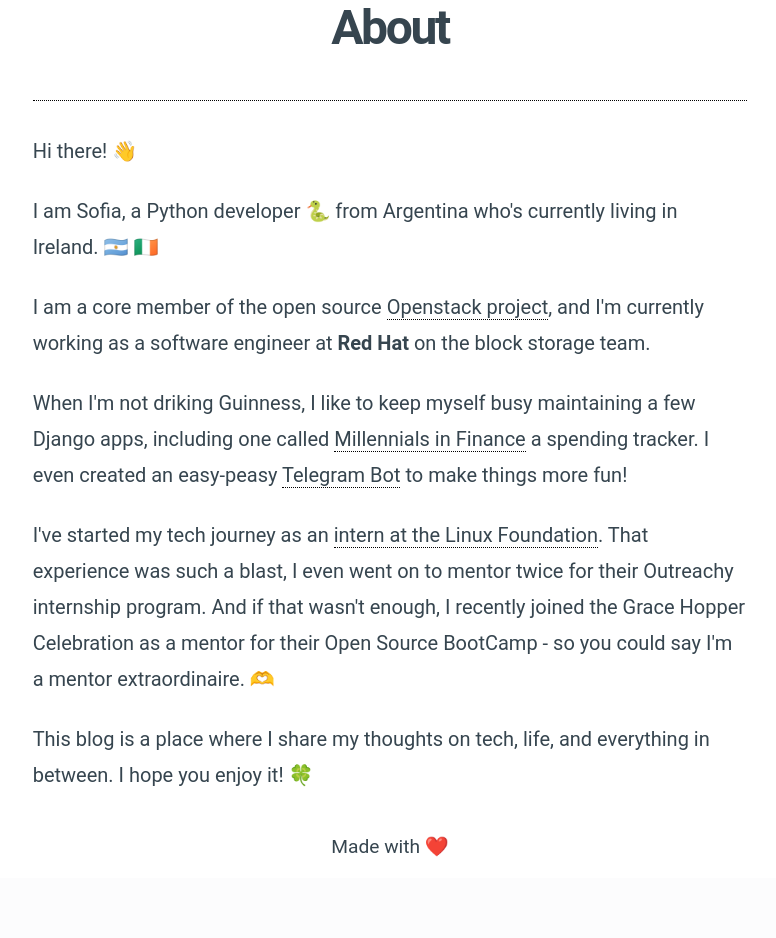
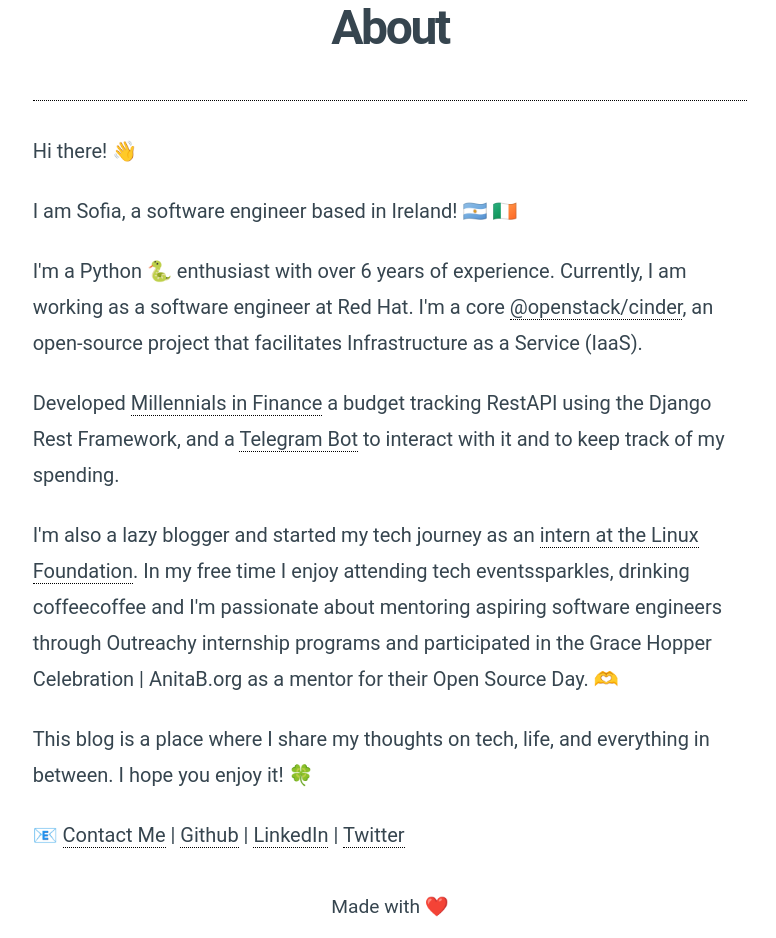
Before and after one commit to enriquetaso/sofi-super-blog, a Django app: page /resume/ in a window 1280 px wide. Shown: the part 163-1101 px from the top of the page, without its empty margins (250-1026 px from the left). Before the commit the page ends 1020 px from the top, so only its background shows below. Run offline with Django 4.2, Linux system fonts and the light colour scheme; some libraries are stand-ins or nearby versions; some web fonts are replaced.

Commit message:
:bento: About me HTML page updated

```diff
--- a/blog/templates/blog/about.html
+++ b/blog/templates/blog/about.html
@@ -14,11 +14,12 @@
     <div class="col-lg-8">
         <div class="container-text-post">
             <p>Hi there! 👋</p>
-            <p>I am Sofia, a Python developer 🐍 from Argentina who's currently living in Ireland. 🇦🇷 🇮🇪 </p>
-            <p>I am a core member of the open source <a href="https://www.stackalytics.io/report/contribution?module=cinder-group&project_type=openstack&days=60 ">Openstack project</a>, and I'm currently working as a software engineer at <b>Red Hat</b> on the block storage team.</p>
-            <p>When I'm not driking Guinness, I like to keep myself busy maintaining a few Django apps, including one called <a href="https://github.com/enriquetaso/sofi-super-blog/tree/main/finance">Millennials in Finance</a> a spending tracker. I even created an easy-peasy <a href="https://t.me/MillennialsInFinanceBot">Telegram Bot</a> to make things more fun!</p>
-            <p>I've started my tech journey as an <a href="https://www.opnfv.org/blog/2019/01/16/opnfv-intern-spotlight-sofia-enriquez"> intern at the Linux Foundation</a>. That experience was such a blast, I even went on to mentor twice for their Outreachy internship program. And if that wasn't enough, I recently joined the Grace Hopper Celebration as a mentor for their Open Source BootCamp - so you could say I'm a mentor extraordinaire. 🫶 </p>
+            <p>I am Sofia, a software engineer based in Ireland! 🇦🇷 🇮🇪 </p>
+            <p>I'm a Python 🐍 enthusiast with over 6 years of experience. Currently, I am working as a software engineer at Red Hat. I'm a core <a href="https://www.stackalytics.io/report/contribution?module=cinder-group&project_type=openstack&days=60 ">@openstack/cinder</a>, an open-source project that facilitates Infrastructure as a Service (IaaS).</p>
+            <p>Developed <a href="https://github.com/enriquetaso/sofi-super-blog/tree/main/finance">Millennials in Finance</a> a budget tracking RestAPI using the Django Rest Framework, and a <a href="https://t.me/MillennialsInFinanceBot">Telegram Bot</a> to interact with it and to keep track of my spending.</p>
+            <p>I'm also a lazy blogger and started my tech journey as an <a href="https://www.opnfv.org/blog/2019/01/16/opnfv-intern-spotlight-sofia-enriquez"> intern at the Linux Foundation</a>. In my free time I enjoy attending tech eventssparkles, drinking coffeecoffee and I'm passionate about mentoring aspiring software engineers through Outreachy internship programs and participated in the Grace Hopper Celebration | AnitaB.org as a mentor for their Open Source Day. 🫶 </p>
             <p>This blog is a place where I share my thoughts on tech, life, and everything in between. I hope you enjoy it! 🍀</p>
+            <p>📧 <a href="mailto:contact@enriquetaso.com">Contact Me</a> | <a href="https://www.github.com/enriquetaso">Github</a> | <a href="https://www.linkedin.com/in/enriquetaso/?locale=en_US">LinkedIn</a> | <a href="https://www.twitter.com/enriquetaso">Twitter</a> </p>
         </div>
     <div class="col-lg-2"></div>
 </div>
```
